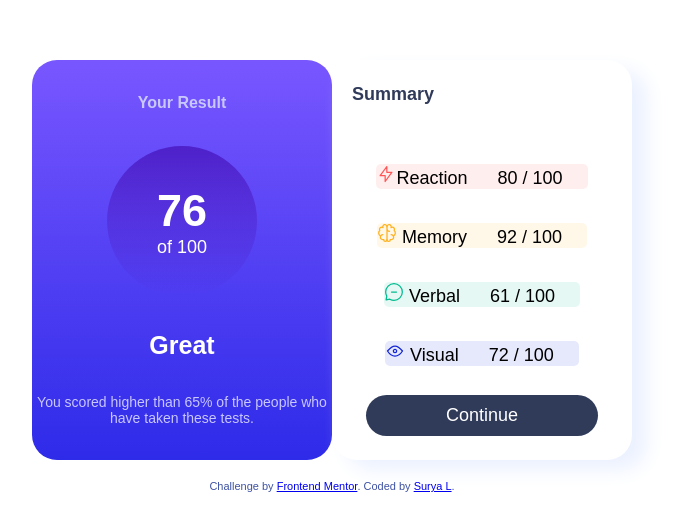
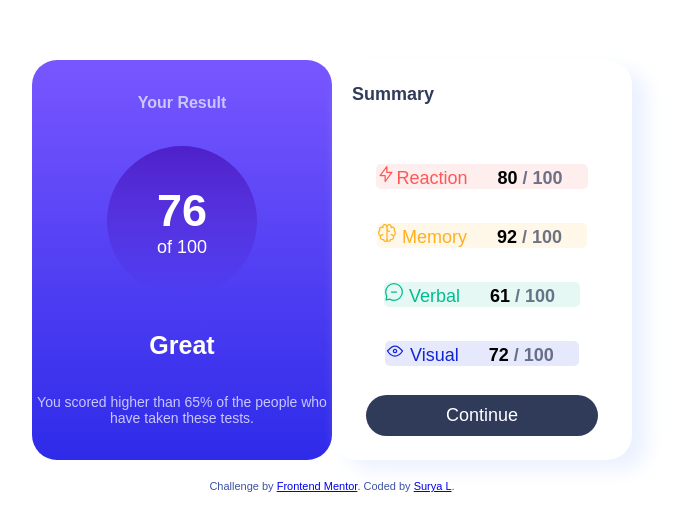
Before and after one commit to Surya8991/FrontEndMentor-results-summary-component, a plain HTML site: page index.html in a window 1280 px wide. Shown: the part 140-670 px from the top of the page, without its empty margins (308-983 px from the left). Drawn offline with Linux system fonts and the light colour scheme.

Commit message:
css changes

```diff
--- a/index.html
+++ b/index.html
@@ -22,16 +22,16 @@
             <div class="sum">Summary</div>
             <div class="sum-report">
                 <p class="sum-report-reaction"><img src="/assets/images/icon-reaction.svg">Reaction
-                    <span class="sum-score">80 / 100</span>
+                    <span class="sum-score">80<span class="sum-max-no"> / 100</span></span>
                 </p>
                 <p class="sum-report-memory"><img src="/assets/images/icon-memory.svg"> Memory
-                    <span class="sum-score">92 / 100</span>
+                    <span class="sum-score">92<span class="sum-max-no"> / 100</span></span>
                 </p>
                 <p class="sum-report-verbal"><img src="/assets/images/icon-verbal.svg"> Verbal
-                    <span class="sum-score">61 / 100</span>
+                    <span class="sum-score">61<span class="sum-max-no"> / 100</span></span>
                 </p>
                 <p class="sum-report-visual"><img src="/assets/images/icon-visual.svg"> Visual
-                    <span class="sum-score">72 / 100</span>
+                    <span class="sum-score">72<span class="sum-max-no"> / 100</span></span>
                 </p>
             </div>
             <p class="continue">Continue</p>
--- a/style.css
+++ b/style.css
@@ -94,6 +94,8 @@ body {
 
 /* Adjust individual score elements if needed */
 .sum-score {
+    color: black;
+    font-weight: 600;
     margin: 10px;
     padding: 15px;
 }
@@ -106,24 +108,31 @@ body {
     color: hsl(224, 30%, 27%);
 }
 .sum-report-reaction{
+    color: hsl(0, 100%, 67%);
     background-color: hsla(0, 100%, 67%,10%);
     margin: 5px 40px;
     border-radius: 5px;
 }
 .sum-report-memory{
+    color: hsl(39, 100%, 56%);
     background-color: hsla(39, 100%, 56%,10%);
     margin: 5px 40px;
     border-radius: 5px;
 }
 .sum-report-verbal{
+    color: hsl(166, 100%, 37%);
     background-color: hsla(166, 100%, 37%,10%);
     margin: 5px 40px;
     border-radius: 5px;
 }
 .sum-report-visual{
+    color: hsl(234, 85%, 45%);
     background-color: hsla(234, 85%, 45%,10%);
     margin: 5px 40px;
     border-radius: 5px;
+}
+.sum-max-no{
+    color: hsl(224, 30%, 27%,70%);
 }
 /* Continue button styles */
 .continue {
```
